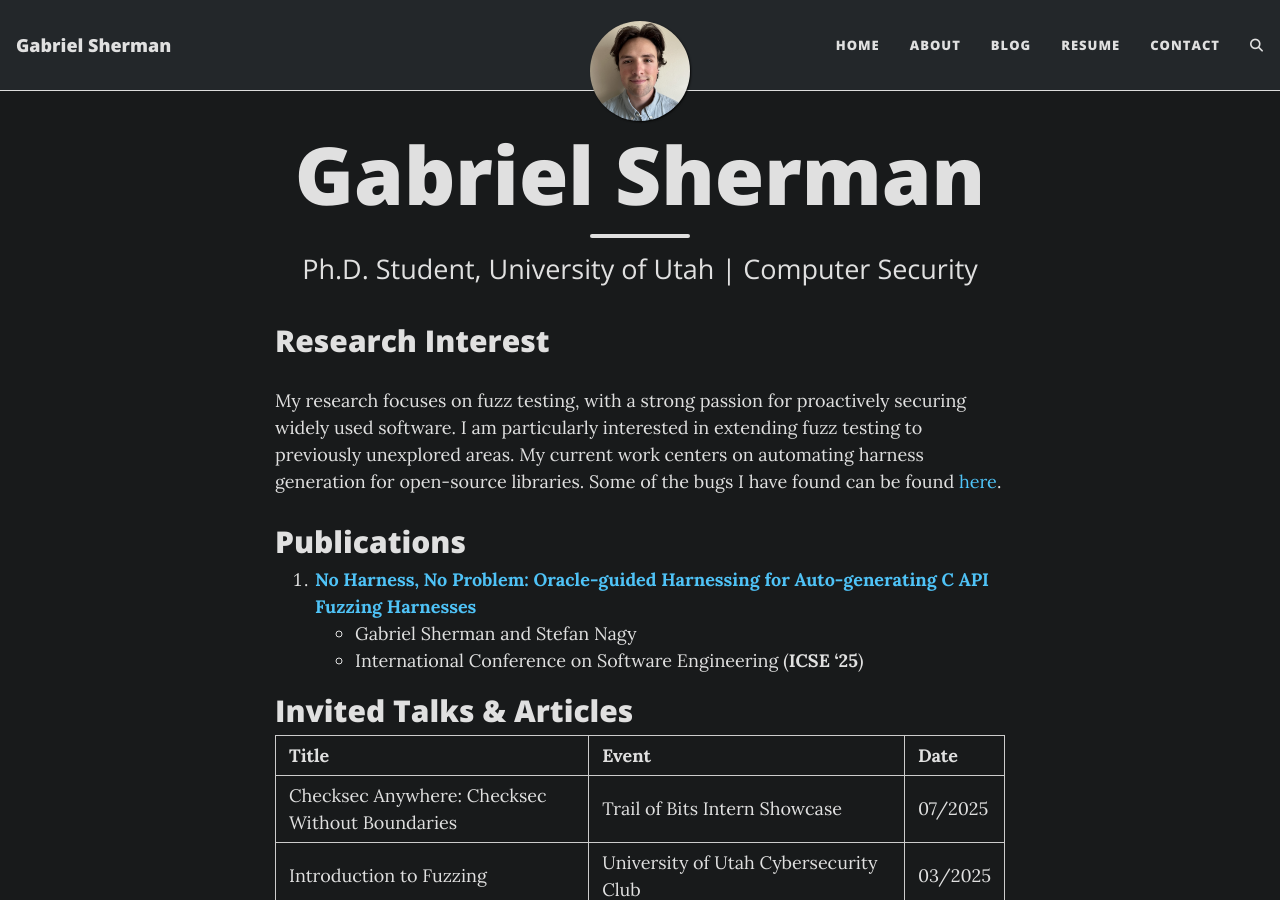
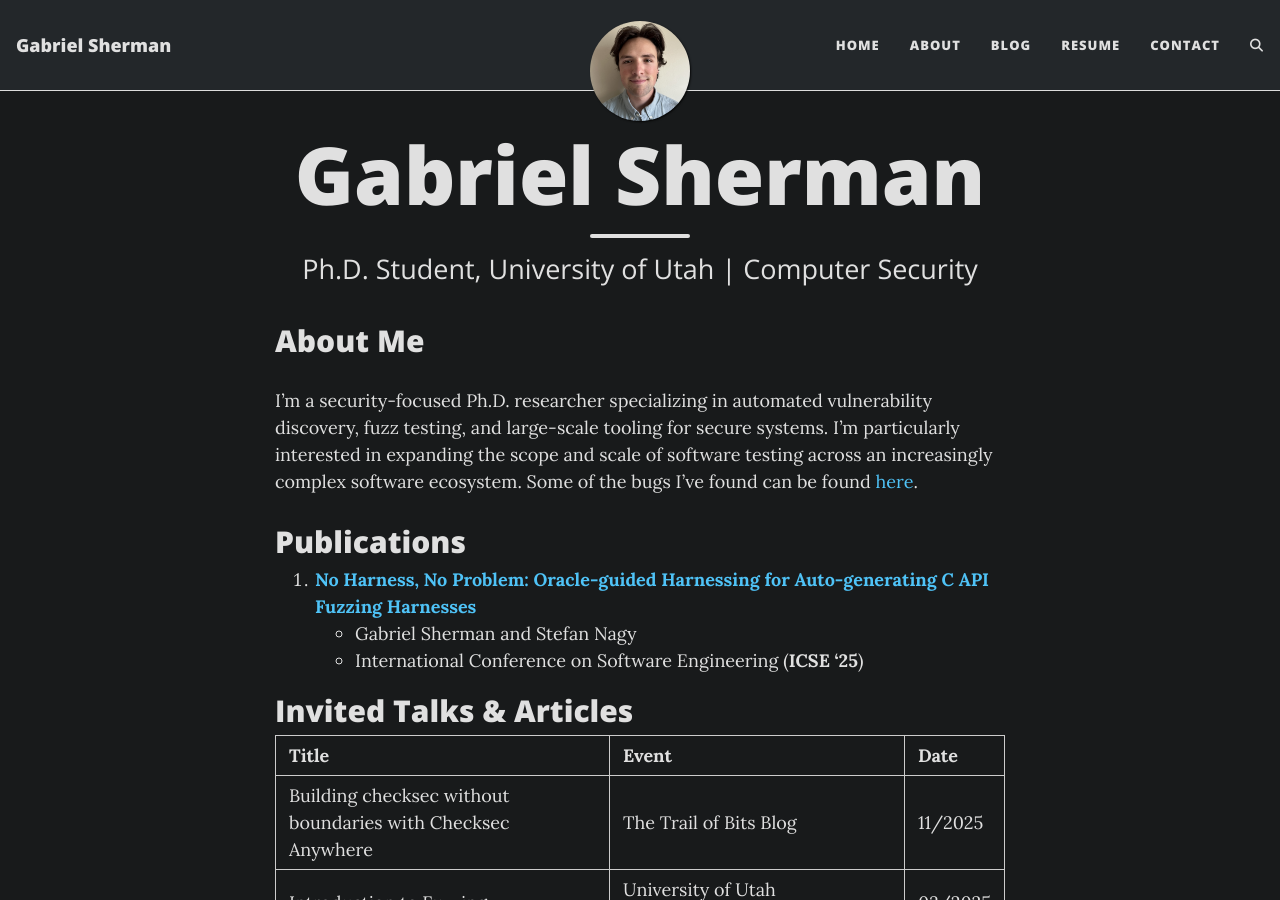
Before and after one commit to gabe-sherman/gabe-sherman.github.io, a Jekyll site: the page built from index.md, in a window 1280 px wide and 900 px high. Built offline with Jekyll 4.4.1, drawn with Linux system fonts in a browser that asks for light colours; comment, search, counter and statistics services are not loaded.

Commit message:
updated website with resume, summary, and turned off nav bar image for blog post

```diff
--- a/index.md
+++ b/index.md
@@ -6,9 +6,12 @@ subtitle: Ph.D. Student, University of Utah | Computer Security
 
 <!-- <img src="me.jpg" alt="Gabriel Sherman" style="width:180px; border-radius:50%; margin-bottom:1em;"> -->
 
-## Research Interest
+## About Me
 
-My research focuses on fuzz testing, with a strong passion for proactively securing widely used software. I am particularly interested in extending fuzz testing to previously unexplored areas. My current work centers on automating harness generation for open-source libraries. Some of the bugs I have found can be found [here](https://futures.cs.utah.edu/bugs/?search=gabe+sherman).
+I'm a security-focused Ph.D. researcher specializing in automated vulnerability discovery, fuzz testing, and large-scale
+tooling for secure systems. I’m particularly interested in expanding the scope and scale of software testing across
+an increasingly complex software ecosystem.
+Some of the bugs I've found can be found [here](https://futures.cs.utah.edu/bugs/?search=gabe+sherman).
 
 ## Publications
 
@@ -28,9 +31,9 @@ My research focuses on fuzz testing, with a strong passion for proactively secur
   </thead>
   <tbody>
     <tr>
-      <td>Checksec Anywhere: Checksec Without Boundaries</td>
-      <td>Trail of Bits Intern Showcase</td>
-      <td>07/2025</td>
+      <td>Building checksec without boundaries with Checksec Anywhere</td>
+      <td>The Trail of Bits Blog</td>
+      <td>11/2025</td>
     </tr>
     <tr>
       <td>Introduction to Fuzzing</td>
```
Also changed, not shown: _posts/2025-09-17-beginning_harnessing.md (+1 -0 lines), resume_p1.png (deleted), resume_p2.png (deleted), 1 other file.
